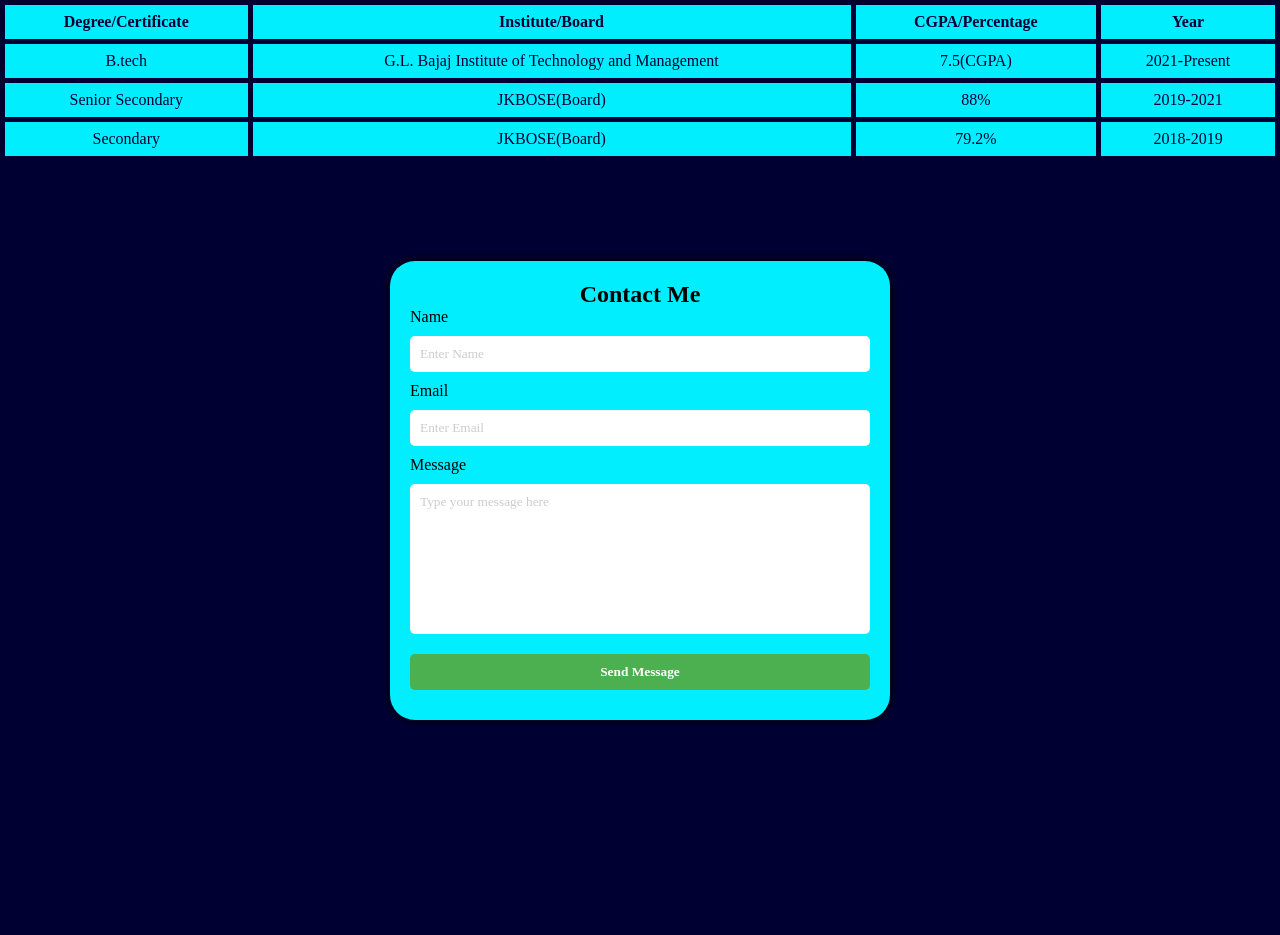
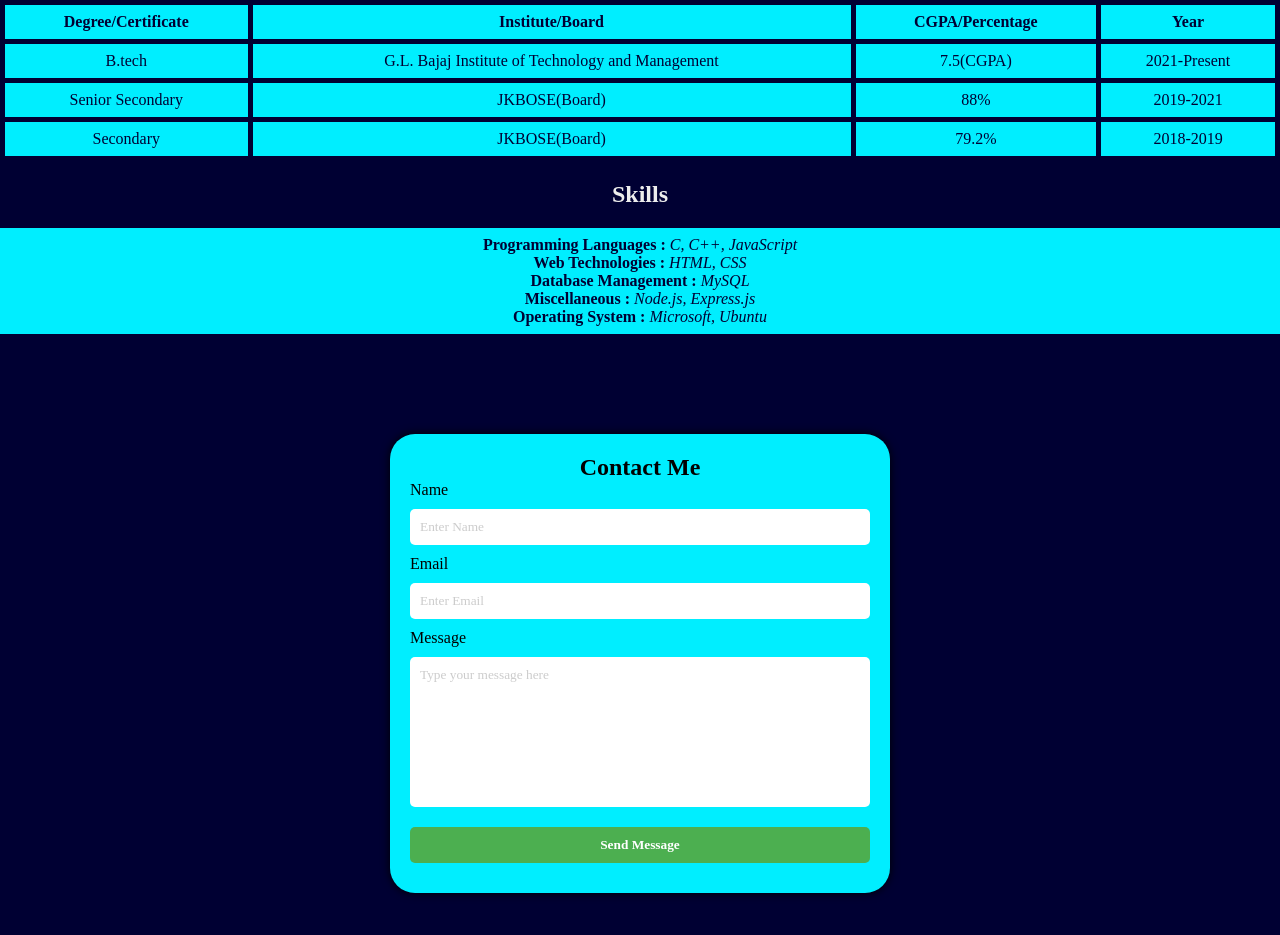
Before and after one commit to kaptaan14/Portfolio, a plain HTML site: page index.html in a window 1280 px wide. Shown: the part 867-1802 px from the top of the page. Before the commit the page ends 1687 px from the top, so only its background shows below. Drawn offline with nearby package versions, Linux system fonts and the light colour scheme.

Commit message:
added skills section(data) but not done styling

```diff
--- a/index.html
+++ b/index.html
@@ -87,6 +87,24 @@
             </tr>
         </table>
 
+    </section>
+
+
+    <!-- Skills Section  -->
+    <section class="skills" id="skills">
+        <div class="container">
+        <div class="skills-sec">
+            <h2 style="margin: 20px; text-align: center;">Skills</h2>
+            <ul>
+                <li><b>Programming Languages : </b> <i>C, C++, JavaScript</i> </li>
+                <li><b>Web Technologies : </b> <i>HTML, CSS</i> </li>
+                <li><b>Database Management : </b> <i>MySQL</i> </li>
+                <li><b>Miscellaneous : </b> <i>Node.js, Express.js</i> </li>
+                <li><b>Operating System : </b> <i>Microsoft, Ubuntu</i> </li>
+
+            </ul>
+        </div>
+    </div>
     </section>
 
 
--- a/style.css
+++ b/style.css
@@ -210,6 +210,25 @@ body {
 }
 
 
+/* skills section  */
+.container{
+    justify-content: center;
+    align-items: center;
+}
+
+.skills-sec ul  {
+    background-color: #0ef;
+    color: #000033;
+    font-display: center;
+    justify-content: center;
+    align-items: center;
+    padding: 8px;
+    text-align: center;
+
+}
+
+
+
 
 /* tables section  */
 table {
```
Lines whose indentation alone changed are shown as unchanged.
